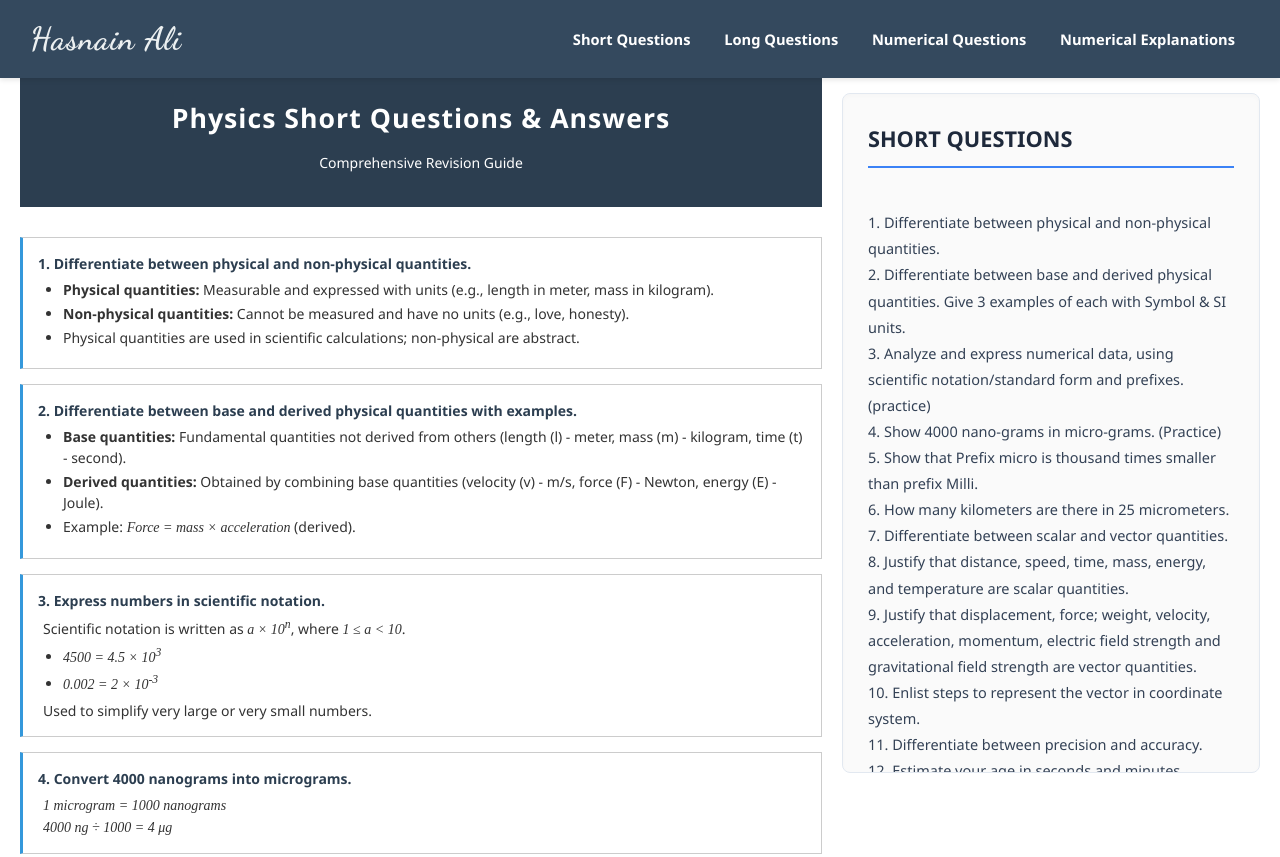
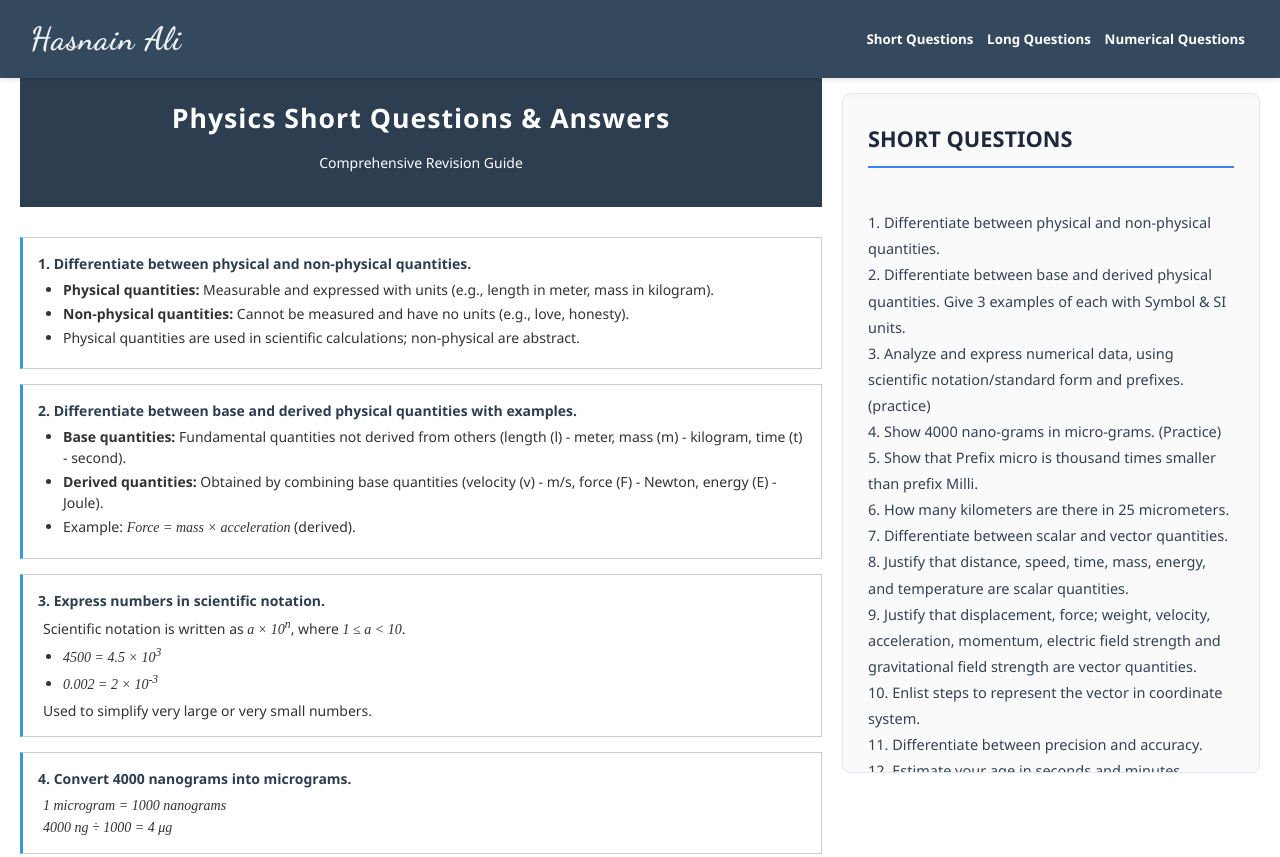
Before and after one commit to kin-arch/Physics, a plain HTML site: page index.html in a window 1280 px wide. Shown: the top 857 px of the page. Drawn offline with Linux system fonts and the light colour scheme.

Commit message:
style: update navbar typography, adjust spacing, and add class container with updated navigation links

```diff
--- a/index.html
+++ b/index.html
@@ -100,9 +100,9 @@
       .navbar a {
         color: white;
         text-decoration: none;
-        margin: 0 15px;
-        font-weight: bold;
-        font-size: 11pt;
+        margin: 0 5px;
+        font-weight: 600;
+        font-size: 10pt;
       }
       .navbar a:hover {
         text-decoration: underline;
@@ -129,6 +129,13 @@
         border: 1px solid #ccc;
         border-radius: 5px;
         box-shadow: 0 2px 5px rgba(0, 0, 0, 0.1);
+      }
+      .class {
+        text-align: center;
+        display: flex;
+        justify-content: center;
+        align-items: center;
+        gap: 1px;
       }
       @media (max-width: 768px) {
         .div {
@@ -157,11 +164,10 @@
   <body>
     <nav class="navbar">
       <div style="color: #ecf0f1; font-family: 'Dancing Script', cursive; font-size: 24pt; font-weight: 700; letter-spacing: 1px;">Hasnain Ali</div>
-      <div>
+      <div class="">
         <a href="#short-questions">Short Questions</a>
         <a href="#long-questions">Long Questions</a>
         <a href="#numerical-questions">Numerical Questions</a>
-        <a href="#numerical-explanations">Numerical Explanations</a>
       </div>
     </nav>
     <div class="div">
```
